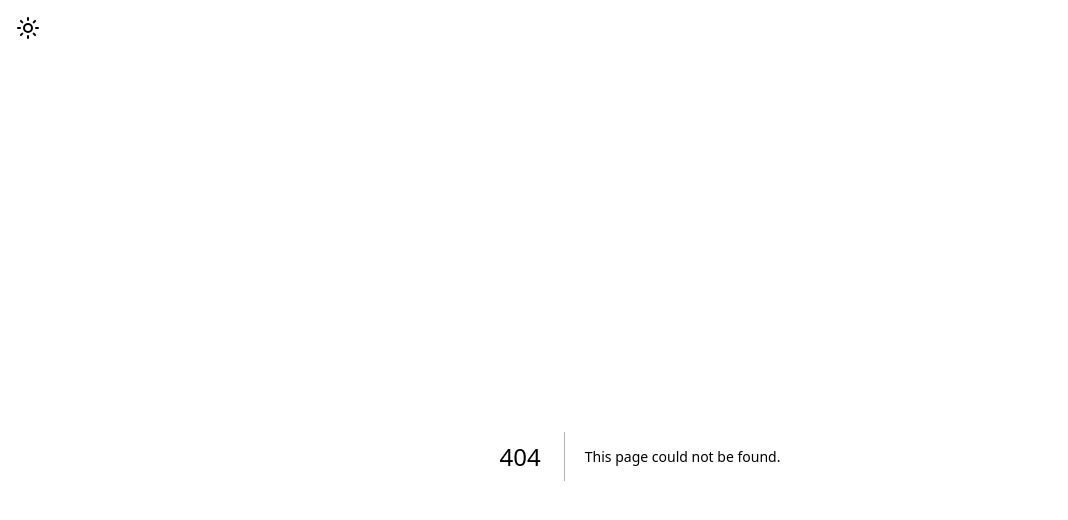
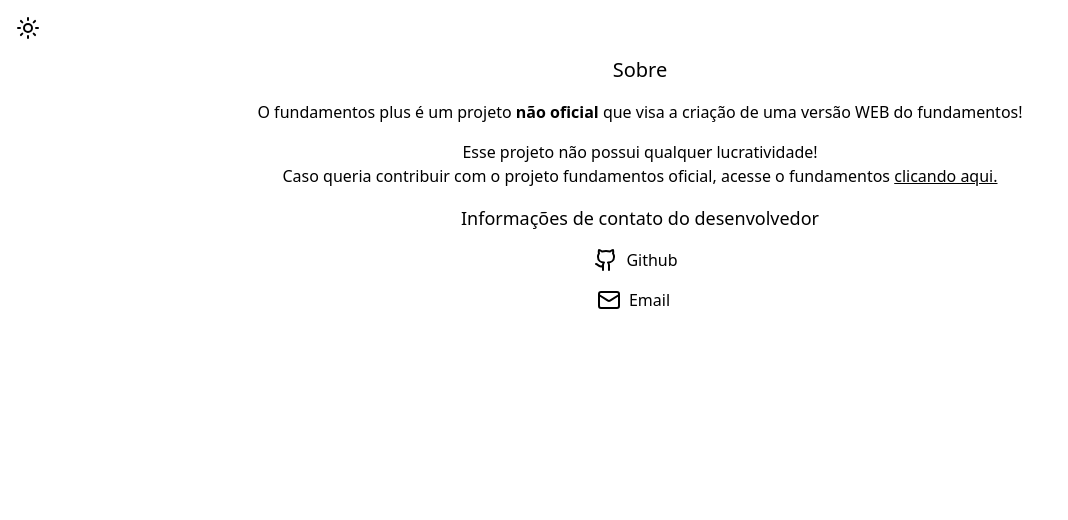
Before and after one commit to JoaoEmanuell/fundamentos-plus-web, a Next.js app in the folder web/: page /about in a window 1280 px wide. Before the commit this address had no page. Shown: the top 520 px of the page, without its empty margins (0-1068 px from the left). Built offline with nearby package versions, Linux system fonts and the light colour scheme.

Commit message:
feat: about page

```diff
--- /dev/null
+++ b/web/src/app/about/page.tsx
@@ -0,0 +1,61 @@
+import { CenterDiv } from '@/components/ui/CenterDiv'
+import { Github, Mail } from 'lucide-react'
+
+export default function AboutPage() {
+    return (
+        <CenterDiv>
+            <div className="space-y-4">
+                <h1 className="text-xl text-center">Sobre</h1>
+                <p className="text-center">
+                    O fundamentos plus é um projeto <strong>não oficial</strong>{' '}
+                    que visa a criação de uma versão WEB do fundamentos!
+                </p>
+                <p className="text-center">
+                    Esse projeto não possui qualquer lucratividade! <br />
+                    Caso queria contribuir com o projeto fundamentos oficial,
+                    acesse o fundamentos{' '}
+                    <a
+                        href="https://www.fundamentos.me/"
+                        target="_blank"
+                        className="underline"
+                    >
+                        clicando aqui.
+                    </a>
+                </p>
+                <div>
+                    <h2 className="text-center text-lg">
+                        Informações de contato do desenvolvedor
+                    </h2>
+                    <CenterDiv className="mt-4">
+                        <div className="space-y-4">
+                            <div>
+                                <a
+                                    href="https://github.com/JoaoEmanuell/"
+                                    target="_blank"
+                                    className="flex justify-center"
+                                >
+                                    <Github />
+                                    <span className="px-2">Github</span>
+                                </a>
+                            </div>
+                            <div
+                                style={{
+                                    marginLeft: -5,
+                                }}
+                            >
+                                <a
+                                    href="mailto:joao.emanuel.dev@gmail.com"
+                                    target="_blank"
+                                    className="flex justify-center"
+                                >
+                                    <Mail />
+                                    <span className="px-2">Email</span>
+                                </a>
+                            </div>
+                        </div>
+                    </CenterDiv>
+                </div>
+            </div>
+        </CenterDiv>
+    )
+}
```
